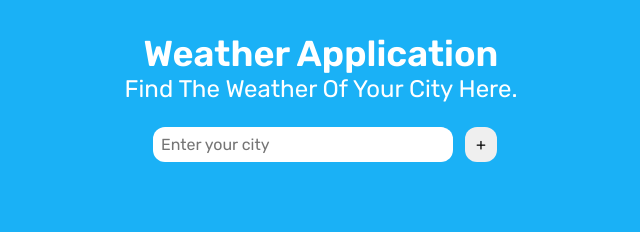
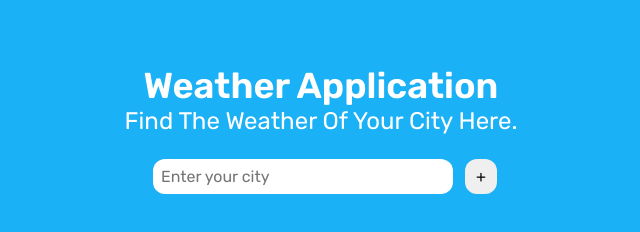
Before and after one commit to dev-n-dra/Weather-app, a plain HTML site: page index.html in a window 1280 px wide. Shown: the whole page, without its empty margins (319-959 px from the left). Drawn offline with Linux system fonts and the light colour scheme.

Commit message:
Update style.css

```diff
--- a/style.css
+++ b/style.css
@@ -42,7 +42,7 @@ body {
     text-align: center;
     background-color: #1ab1f6;
     color: white;
-    padding: 2em;
+    padding: 4em 2em 2em;
 }
 
 .container {
```
